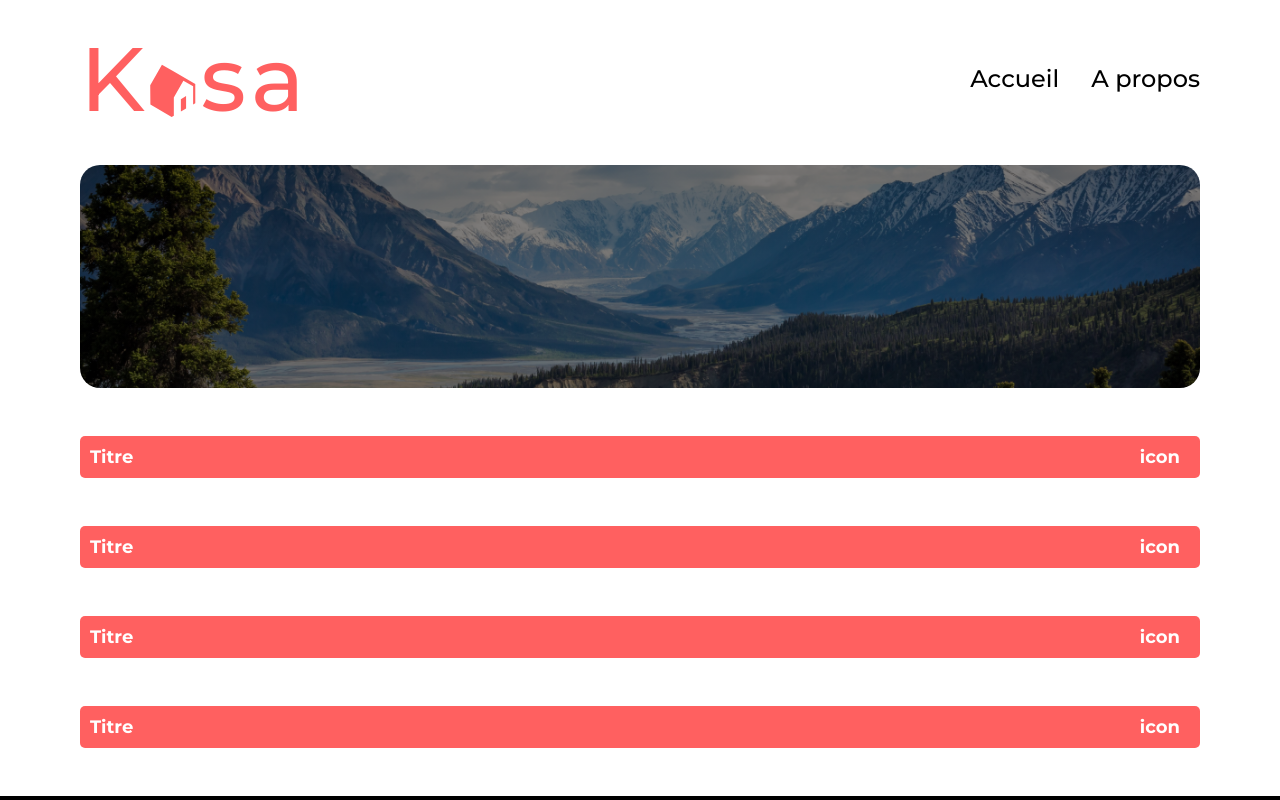
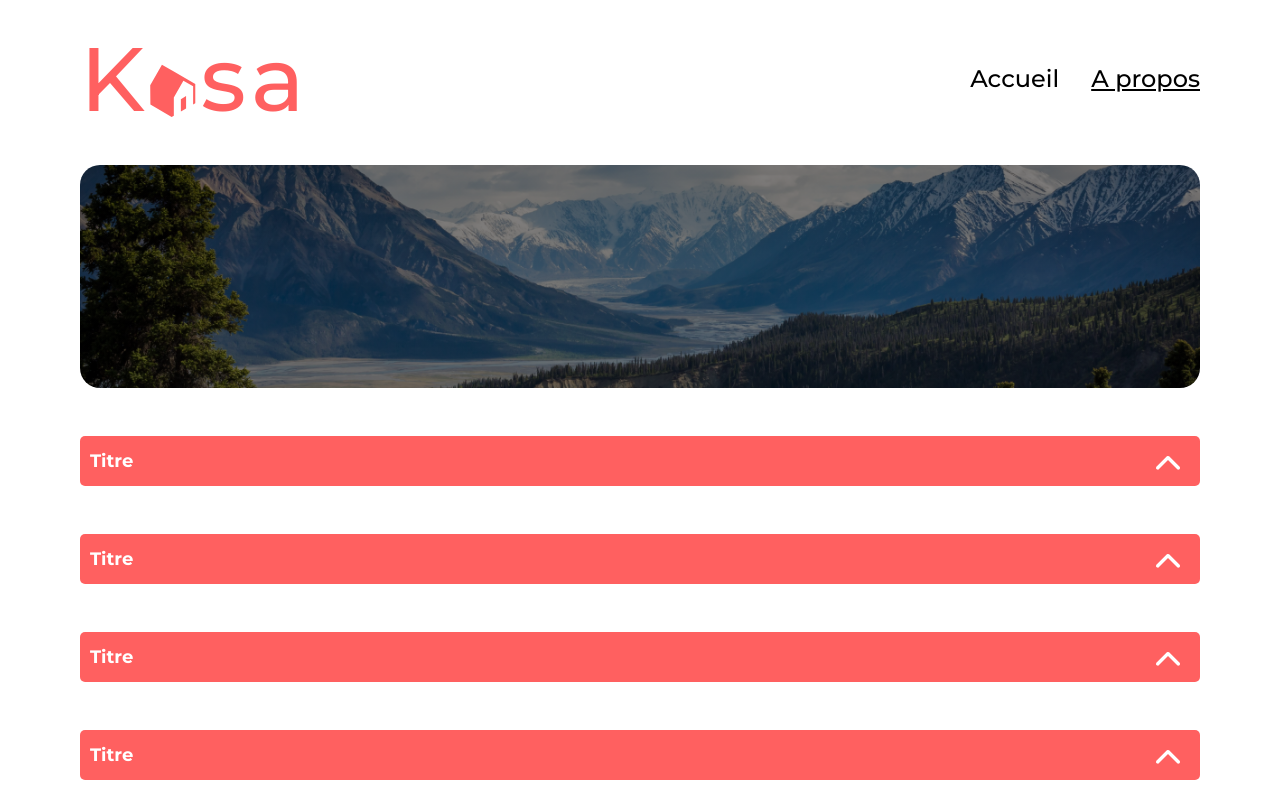
Before and after one commit to h-khribich/P8, a React (Create React App) app in the folder kasa/: page /a-propos in a window 1280 px wide. Shown: the top 800 px of the page. Built offline with nearby package versions, Linux system fonts and the light colour scheme.

Commit message:
Added dropdown and nav underline

```diff
--- a/kasa/src/App.js
+++ b/kasa/src/App.js
@@ -1,4 +1,4 @@
-import { BrowserRouter, Routes, Route } from "react-router-dom";
+import { BrowserRouter, Routes, Route, Navigate } from "react-router-dom";
 import Home from './pages/Home'
 import FicheLogement from './pages/FicheLogement'
 import APropos from './pages/APropos'
@@ -11,7 +11,8 @@ function App() {
     <BrowserRouter>
       <Routes>
         <Route path="/" element={<Layout />}>
-          <Route index element={<Home />} />
+          <Route index element={<Navigate to="home" replace />} />
+          <Route path="home" element={<Home />} />
           <Route path="fiche-logement" element={<FicheLogement />} />
           <Route path="a-propos" element={<APropos />} />
           <Route path="*" element={<NotFound />} />
--- a/kasa/src/components/dropdown/Dropdown.jsx
+++ b/kasa/src/components/dropdown/Dropdown.jsx
@@ -1,15 +1,36 @@
 import style from "../dropdown/dropdown.module.css";
+import icon from "../../assets/arrow-icon.png";
+import { useState } from "react";
 
 const Dropdown = ({ description, text }) => {
-  const open = () => document.getElementById("myDropdown").classList.toggle(style.open);
+  const [isOpen, setIsOpen] = useState(false);
+
+  const openOrClose = (e) => {
+    if (isOpen) {
+      e.target.parentElement.parentElement.nextElementSibling.classList.add(style.close);
+      setTimeout(() => {
+        setIsOpen(false);
+      }, 300);
+    } else {
+      setIsOpen(true);
+    }
+  };
 
   return (
     <div className={style.dropdown}>
-      <button onClick={open} className={style.dropbtn}>
+      <div className={style.dropbtn}>
         <span>{description}</span>
-        <span>icon</span>
-      </button>
-      <div id="myDropdown" className={style.dropdownContent}>
+        <button onClick={(e) => openOrClose(e)} className={style.dropIcon}>
+          <img
+            src={icon}
+            alt="Arrow Icon"
+            className={`${style.arrowIcon} ${isOpen ? style.rotateBegin : style.rotateEnd}`}
+          />
+        </button>
+      </div>
+      <div
+        className={`${style.dropdownContent} ${isOpen ? style.open : style.close}`}
+      >
         <ul>
           <li>{text}</li>
         </ul>
--- a/kasa/src/components/dropdown/dropdown.module.css
+++ b/kasa/src/components/dropdown/dropdown.module.css
@@ -1,3 +1,43 @@
+@keyframes slideInFromTop {
+  0% {
+    opacity: 0;
+    transform: translateY(-100%);
+  }
+  100% {
+    opacity: 1;
+    transform: translateY(0);
+  }
+}
+
+@keyframes slideOutToTop {
+  0% {
+    opacity: 1;
+    transform: translateY(0);
+  }
+  100% {
+    opacity: 0;
+    transform: translateY(-100%);
+  }
+}
+
+@keyframes rotateUpsideDown {
+  60% {
+    transform: rotate(0deg);
+  }
+  100% {
+    transform: rotate(180deg);
+  }
+}
+
+@keyframes rotateUp {
+  0% {
+    transform: rotate(180deg);
+  }
+  100% {
+    transform: rotate(0deg);
+  }
+}
+
 .dropbtn {
   background-color: #FF6060;
   color: white;
@@ -10,11 +50,20 @@
   font-size: 18px;
   border: none;
   border-radius: 5px;
-  cursor: pointer;
-  height: 50x;
+  height: 50px;
   width: 100%;
   display: flex;
   justify-content: space-between;
+  align-items: center;
+  z-index: 2;
+}
+
+.dropIcon {
+  background: none;
+  cursor: pointer;
+  border: none;
+  margin-bottom: -3px;
+  margin-right: -10px;
 }
 
 .dropdown {
@@ -24,14 +73,20 @@
 
 .dropdownContent {
   display: none;
-  position: absolute;
-  background-color: red;
+  position: relative;
+  background-color: #F6F6F6;
   min-width: 160px;
   width: 100%;
-  z-index: 1;
+  z-index: -1;
   border-bottom-left-radius: 5px;
   border-bottom-right-radius: 5px;
   padding: 20px;
+  margin-top: -1px;
+}
+
+.dropdownContent ul {
+  padding: 0;
+  margin: 0;
 }
 
 .dropdownContent li {
@@ -40,8 +95,22 @@
   text-decoration: none;
   font-weight: 400;
   display: block;
-  padding-bottom: 10px;
   font-family: 'Montserrat', sans-serif;
 }
 
-.open {display:block;}
+.open {
+  display:block;
+  animation: slideInFromTop 0.3s ease-in-out forwards;
+}
+
+.close {
+  animation: slideOutToTop 0.3s ease-in-out forwards;
+}
+
+.rotateBegin {
+  animation: rotateUpsideDown 0.4s ease-in-out forwards;
+}
+
+.rotateEnd {
+  animation: rotateUp 0.3s forwards;
+}
--- a/kasa/src/components/header/Header.jsx
+++ b/kasa/src/components/header/Header.jsx
@@ -1,18 +1,18 @@
-import { Link } from "react-router-dom";
+import { NavLink, Link } from "react-router-dom";
 import { ReactComponent as Logo } from "../../assets/kasa-logo.svg"
 import style from "../header/header.module.css";
 
 const Header = () => {
   return (
     <header>
-      <Link to="/" className={style.logo}>K<Logo />sa</Link>
+      <Link to="/home" className={style.logo}>K<Logo />sa</Link>
       <nav>
         <ul>
           <li>
-            <Link to="/">Accueil</Link>
+            <NavLink to="/home" id="homeLink"  className={({ isActive }) => isActive ? style.active : ""}>Accueil</NavLink>
           </li>
           <li>
-            <Link to="/a-propos">A propos</Link>
+            <NavLink to="/a-propos" id="aproposLink" className={({ isActive }) => isActive ? style.active : ""}>A propos</NavLink>
           </li>
         </ul>
       </nav>
--- a/kasa/src/components/header/header.module.css
+++ b/kasa/src/components/header/header.module.css
@@ -48,6 +48,10 @@ nav a:active, nav a:hover {
   color: black;
 }
 
+.active {
+  text-decoration: underline;
+}
+
 @media (max-width: 800px) {
   header {
     margin: 0px;
--- a/kasa/src/components/heroBg/heroBg.module.css
+++ b/kasa/src/components/heroBg/heroBg.module.css
@@ -13,6 +13,11 @@
   font-size: 48px;
   padding-left: 20px;
   font-weight: 700;
+  text-shadow:
+  1px 1px 0px black,
+  -1px -1px 0px black,
+  1px -1px 0px black,
+  -1px 1px 0px black;
 }
 
 @media (max-width: 800px) {
@@ -25,5 +30,6 @@
   .heroBgDescription {
     font-size: 24px;
     width: 75%;
+    text-shadow: none;
   }
 }
--- a/kasa/src/pages/NotFound.jsx
+++ b/kasa/src/pages/NotFound.jsx
@@ -5,7 +5,7 @@ const NotFound = () => {
     <section className="notFound-section">
       <h1 className="notFound-title">404</h1>
       <p className="notFound-description">Oups! La page que vous demandez n'existe pas.</p>
-      <Link className="notFound-link" to="/">Retourner sur la page d'accueil</Link>
+      <Link className="notFound-link" to="/home">Retourner sur la page d'accueil</Link>
     </section>
   );
 };
```
Also changed, not shown: kasa/src/assets/arrow-icon.png (added).
